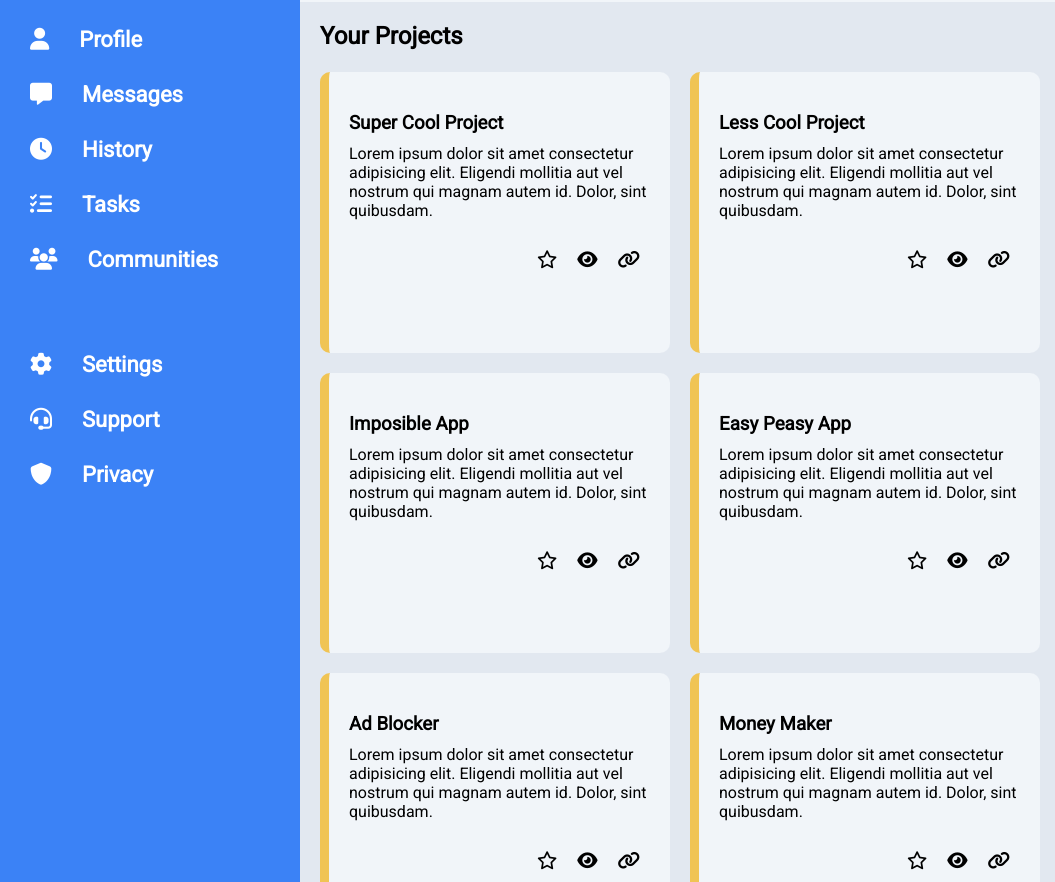
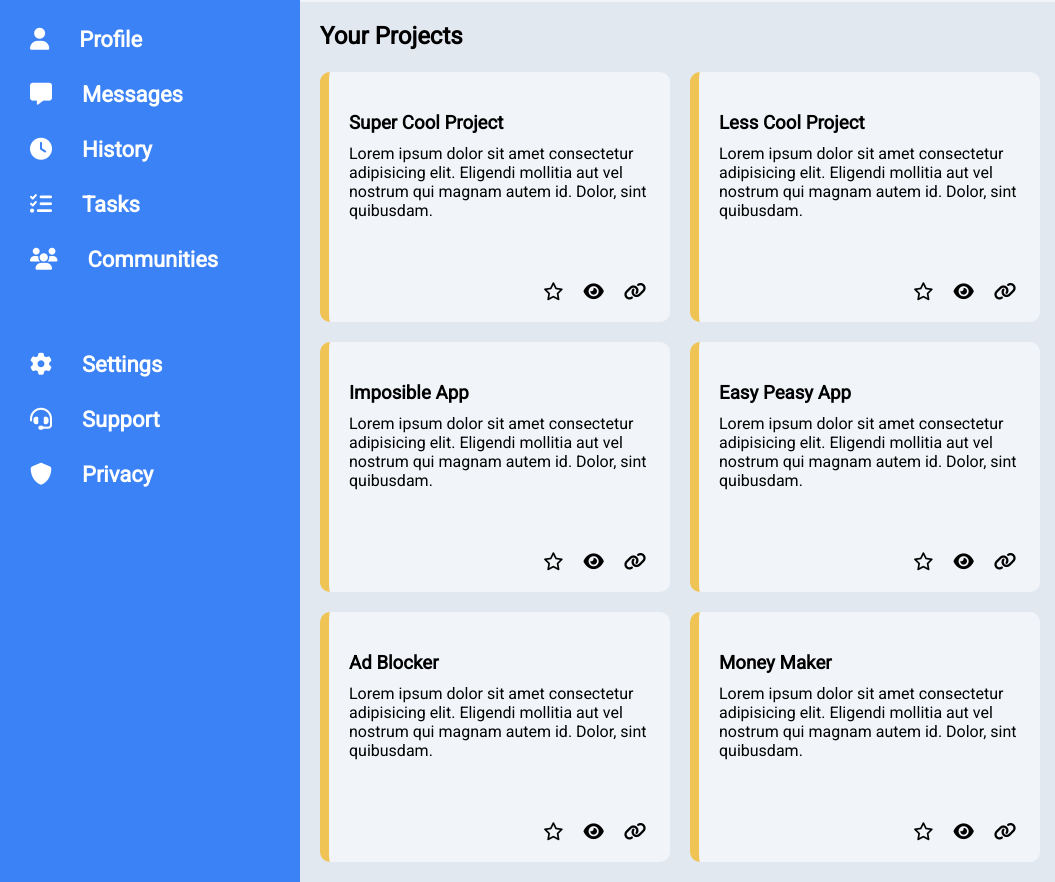
Before and after one commit to JiriGorcik/Admin-Dashboard, a plain HTML site: page index.html in a window 1280 px wide. Shown: the part 178-1060 px from the top of the page, 0-1055 px from the left. Drawn offline with Linux system fonts and the light colour scheme.

Commit message:
Fixing box icons to stay at bottom

```diff
--- a/style.css
+++ b/style.css
@@ -198,13 +198,14 @@ body {
     margin-bottom: 50px;
     gap: 20px;
     grid-template-columns: repeat(2, minmax(350px, 1fr));
-    grid-template-rows: repeat(3, minmax(100px, 1fr));
+    grid-template-rows: repeat(3, minmax(100px, 250px));
 }
 
 .boxes > div {
     border-radius: 10px;
     border-left: 9px solid rgb(240, 196, 84);
     background-color: var(--white);
+    position: relative;
 }
 
 .boxes div h3 {
@@ -220,8 +221,9 @@ body {
 .boxes-icons {
     display: flex;
     justify-content: flex-end;
-    margin-right: 30px;
-    margin-top: 20px;
+    position: absolute;
+    bottom: 5%;
+    right: 7%;
     gap: 20px;
 }
 
```
